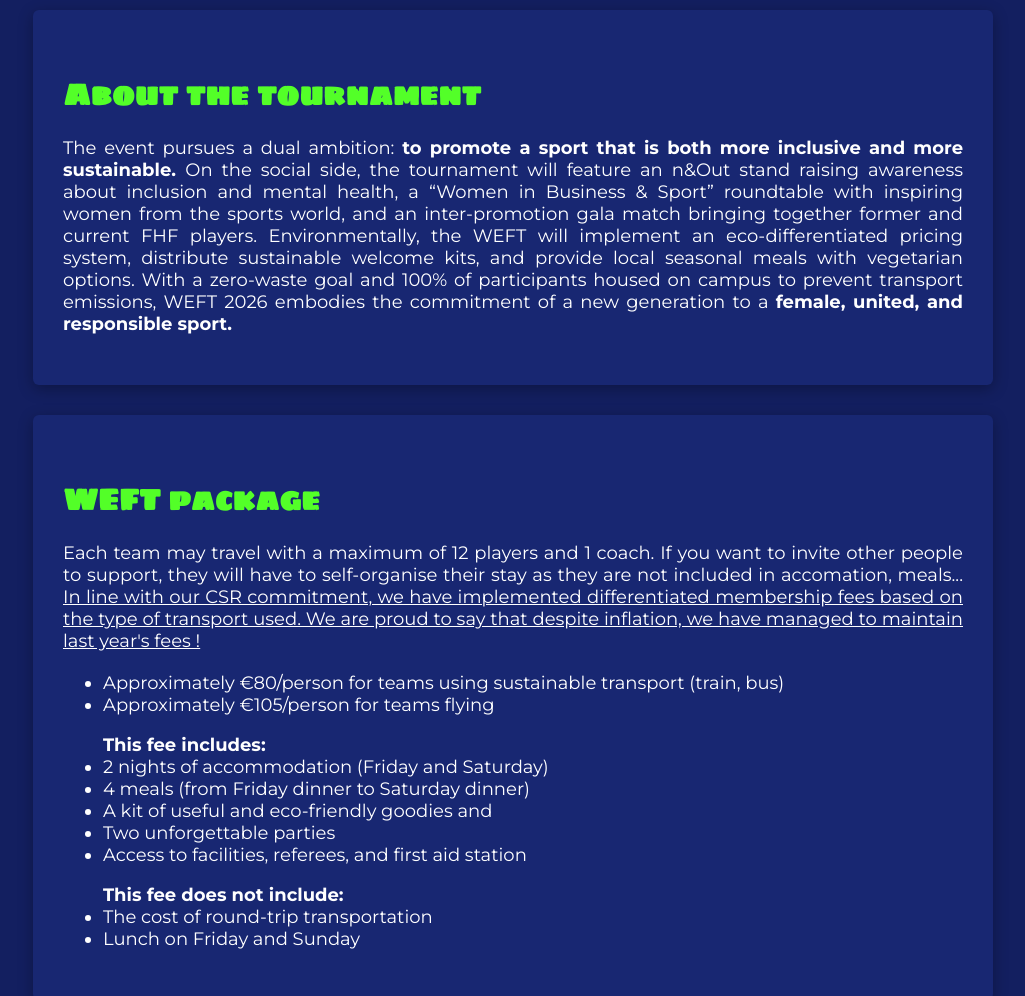
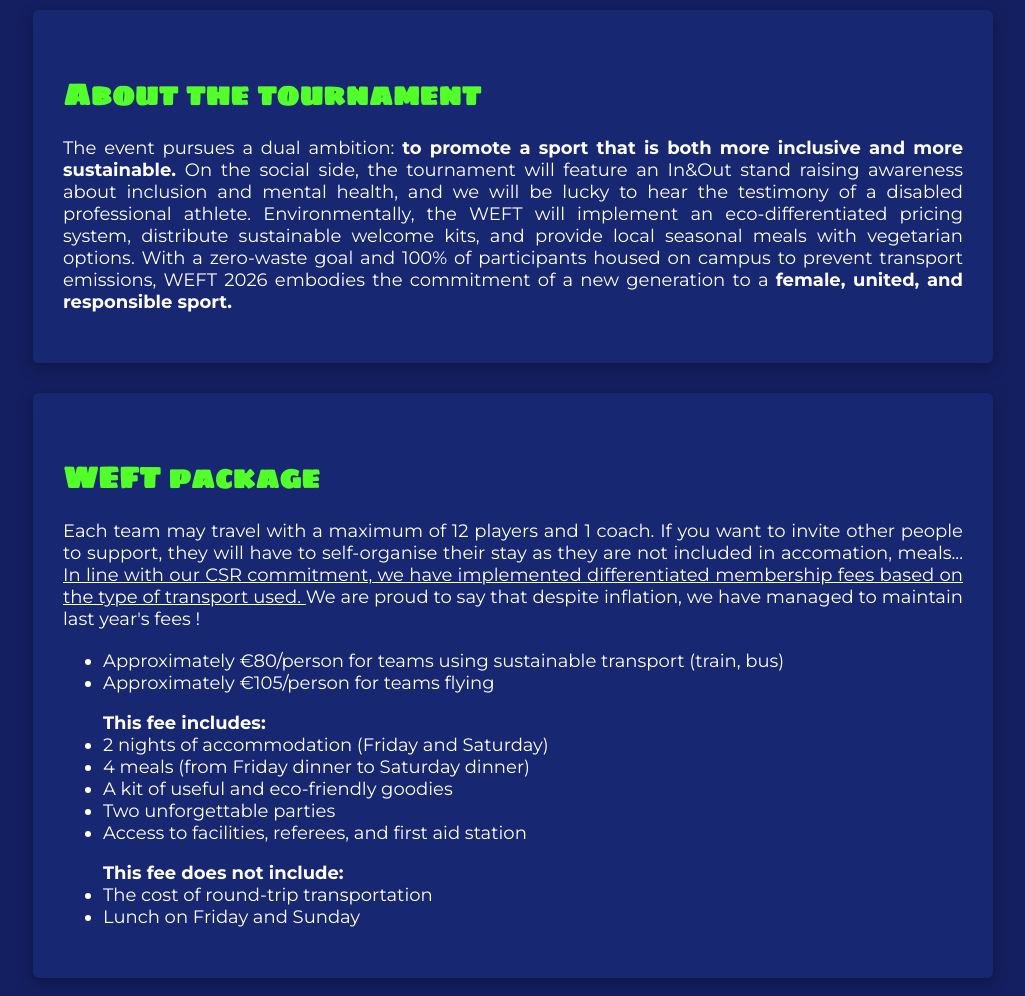
Before and after one commit to alix-tommymartin/weft2026, a plain HTML site: page index.html in a window 1280 px wide. Shown: the part 1920-2916 px from the top of the page, without its empty margins (127-1152 px from the left). Drawn offline with Linux system fonts and the light colour scheme; a script that the page names is missing.

Commit message:
Add files via upload

```diff
--- a/index.html
+++ b/index.html
@@ -43,9 +43,8 @@
     <h2>About the tournament</h2>
     <p>
         The event pursues a dual ambition: <strong> to promote a sport that is both more inclusive and more sustainable. </strong>
-        On the social side, the tournament will feature an n&Out stand raising awareness about inclusion and mental health,
-        a “Women in Business & Sport” roundtable with inspiring women from the sports world,
-        and an inter-promotion gala match bringing together former and current FHF players.
+        On the social side, the tournament will feature an In&Out stand raising awareness about inclusion and mental health,
+        and we will be lucky to hear the testimony of a disabled professional athlete.
         Environmentally, the WEFT will implement an eco-differentiated pricing system,
         distribute sustainable welcome kits, and provide local seasonal meals with vegetarian options.
         With a zero-waste goal and 100% of participants housed on campus to prevent transport emissions,
@@ -58,7 +57,7 @@
     <p>
 Each team may travel with a maximum of 12 players and 1 coach. If you want to invite other people to support, they will have to self-organise their stay as they are not included in accomation, meals...
 
-<u> In line with our CSR commitment, we have implemented differentiated membership fees based on the type of transport used. We are proud to say that despite inflation, we have managed to maintain last year's fees ! </u>
+<u> In line with our CSR commitment, we have implemented differentiated membership fees based on the type of transport used. </u> We are proud to say that despite inflation, we have managed to maintain last year's fees !
 
 <ul>
 <li> Approximately €80/person for teams using sustainable transport (train, bus) </li>
@@ -70,7 +69,7 @@ Each team may travel with a maximum of 12 players and 1 coach. If you want to in
 <strong> This fee includes: </strong>
 <li> 2 nights of accommodation (Friday and Saturday) </li>
 <li> 4 meals (from Friday dinner to Saturday dinner) </li>
-<li> A kit of useful and eco-friendly goodies and </li>
+<li> A kit of useful and eco-friendly goodies </li>
 <li> Two unforgettable parties </li>
 <li> Access to facilities, referees, and first aid station </li>
 </ul>
```
